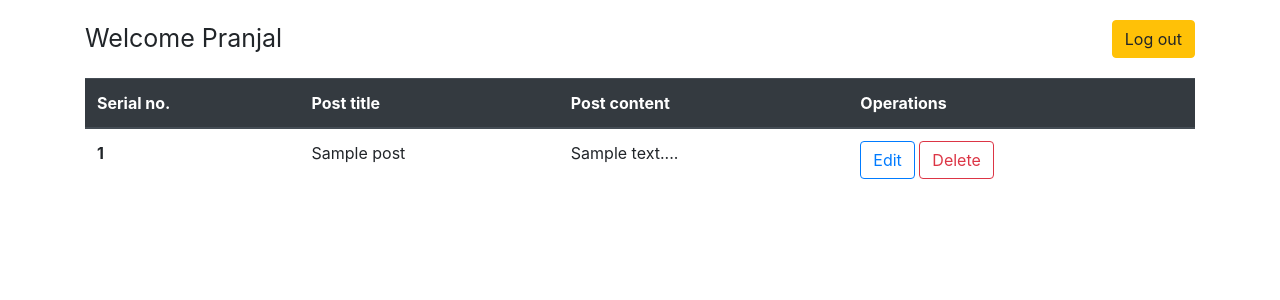
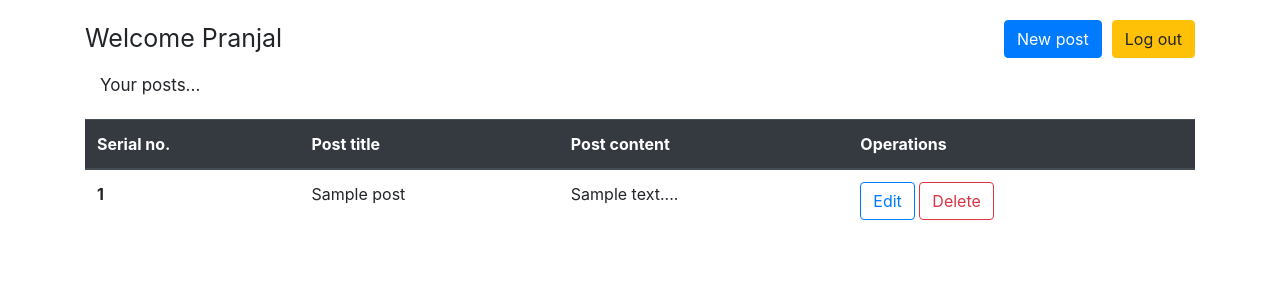
Before and after one commit to pranjalb21/Blog_app, a Flask app: page /dashboard in a window 1280 px wide. Shown: the part 56-356 px from the top of the page. Run offline with Flask 2, Linux system fonts and the light colour scheme; the visitor is signed in with stand-in values (Sample User, id 1); tables that the repository leaves empty hold one stand-in row (values such as "Sample post"); some libraries are stand-ins or nearby versions.

Commit message:
New post can be added
A new page for new post added

```diff
--- a/main.py
+++ b/main.py
@@ -1,5 +1,6 @@
 from flask import Flask, render_template, request, redirect,flash, url_for,session
 from flask_sqlalchemy import SQLAlchemy
+import datetime
 
 
 app = Flask(__name__)
@@ -24,6 +25,13 @@ class Post(db.Model):
     p_date = db.Column(db.String)
     p_time = db.Column(db.String)
 
+def slug_maker(title):
+    title = title.lower()
+    arr = title.split()
+    return "-".join(arr)
+
+def get_time(today):
+    return str(today).split()[1].split(".")[0]
 
 @app.route("/")
 def home():
@@ -33,6 +41,44 @@ def home():
 @app.route("/about")
 def about():
     return render_template("about.html")
+
+@app.route('/new_post', methods = ['GET', 'POST'])
+def post_new():
+    if request.method == 'POST':
+        post_title = request.form.get('title')
+        post_slug = slug_maker(post_title)
+        post_image = ""
+        post_content = request.form.get('content')
+        post_by = session['user'].capitalize()
+        post_date = datetime.date.today()
+        post_time = get_time(datetime.datetime.now())
+        entry = Post(p_slug = post_slug, p_title = post_title, p_image = post_image, p_content = post_content, p_by = post_by, p_date = post_date, p_time = post_time)
+        db.session.add(entry)
+        db.session.commit()
+        return redirect("/dashboard")
+    return render_template("new_post.html")
+
+
+@app.route("/update/<string:slug>", methods = ['GET','POST'])
+def update(slug):
+    if request.method == 'POST':
+        post = Post.query.filter_by(p_slug = slug).first()
+        post.p_slug = slug_maker(request.form.get('title'))
+        post.p_title = request.form.get('title')
+        post.p_image = post.p_image
+        post.p_content = request.form.get('content')
+        post.p_by = post.p_by
+        post.p_date = post.p_date
+        post.p_time = post.p_time
+        db.session.commit()
+        return redirect("/dashboard")
+    return redirect('/dashboard')
+
+
+@app.route("/edit/<string:slug>")
+def edit(slug):
+    post = Post.query.filter_by(p_slug = slug).first()
+    return render_template("edit.html", post = post)
 
 @app.route("/post/<string:slug>")
 def post_content(slug):
--- a/templates/dashboard.html
+++ b/templates/dashboard.html
@@ -9,7 +9,14 @@
     {% endif %}
   <div class="container">
     <div class="row">
-      <div class="col-12" style="margin-top: 20px;"><span style="font-size: 25px;">Welcome {{ session['user'].capitalize() }}</span><input type="button" class="btn btn-warning float-right" data-toggle="modal" data-target="#logout" value="Log out"></div>
+      <div class="col-12" style="margin-top: 20px;">
+        <span style="font-size: 25px;">Welcome {{ session['user'].capitalize() }}</span>
+        <input type="button" class="btn btn-warning float-right" data-toggle="modal" data-target="#logout" value="Log out">
+        <a href="/new_post"><input type="button" class="btn btn-primary float-right" style="margin-right: 10px;" value="New post"></a>
+      </div>
+    </div>
+    <div class="col-12" style="margin-top: 15px;">
+      <span style="font-size: 17px;">Your posts...</span>
     </div>
 
     <!-- Logout modal -->
@@ -17,7 +24,7 @@
       <div class="modal-dialog" role="document">
         <div class="modal-content">
           <div class="modal-header">
-            <h5 class="modal-title" id="exampleModalLabel">Modal title</h5>
+            <h5 class="modal-title" id="exampleModalLabel">Log out</h5>
             <button type="button" class="close" data-dismiss="modal" aria-label="Close">
               <span aria-hidden="true">&times;</span>
             </button>
@@ -48,7 +55,7 @@
           <th scope="row">{{ post.p_no }}</th>
           <td>{{ post.p_title }}</td>
           <td>{{ post.p_content[:70] }}...</td>
-          <td><button type="button" class="btn btn-outline-primary">Edit</button>  <button type="button" class="btn btn-outline-danger" data-toggle="modal" data-target="#deletemodal">Delete</button></td>
+          <td><a href="/edit/{{ post.p_slug }}"><button type="button" class="btn btn-outline-primary">Edit</button></a>  <button type="button" class="btn btn-outline-danger" data-toggle="modal" data-target="#deletemodal">Delete</button></td>
         </tr>
         {% endfor %}
       </tbody>
```
Also changed, not shown: templates/edit.html (added, +24 -0 lines), templates/new_post.html (added, +21 -0 lines).
